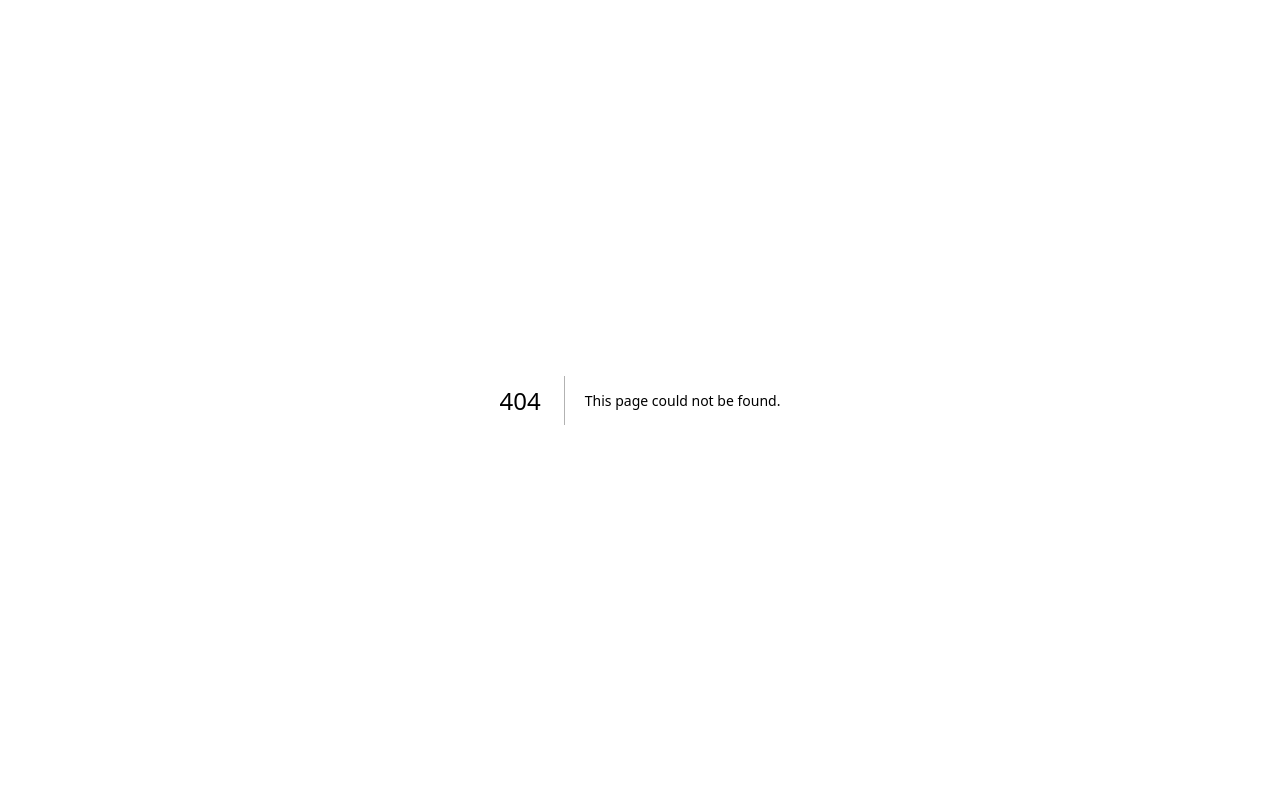
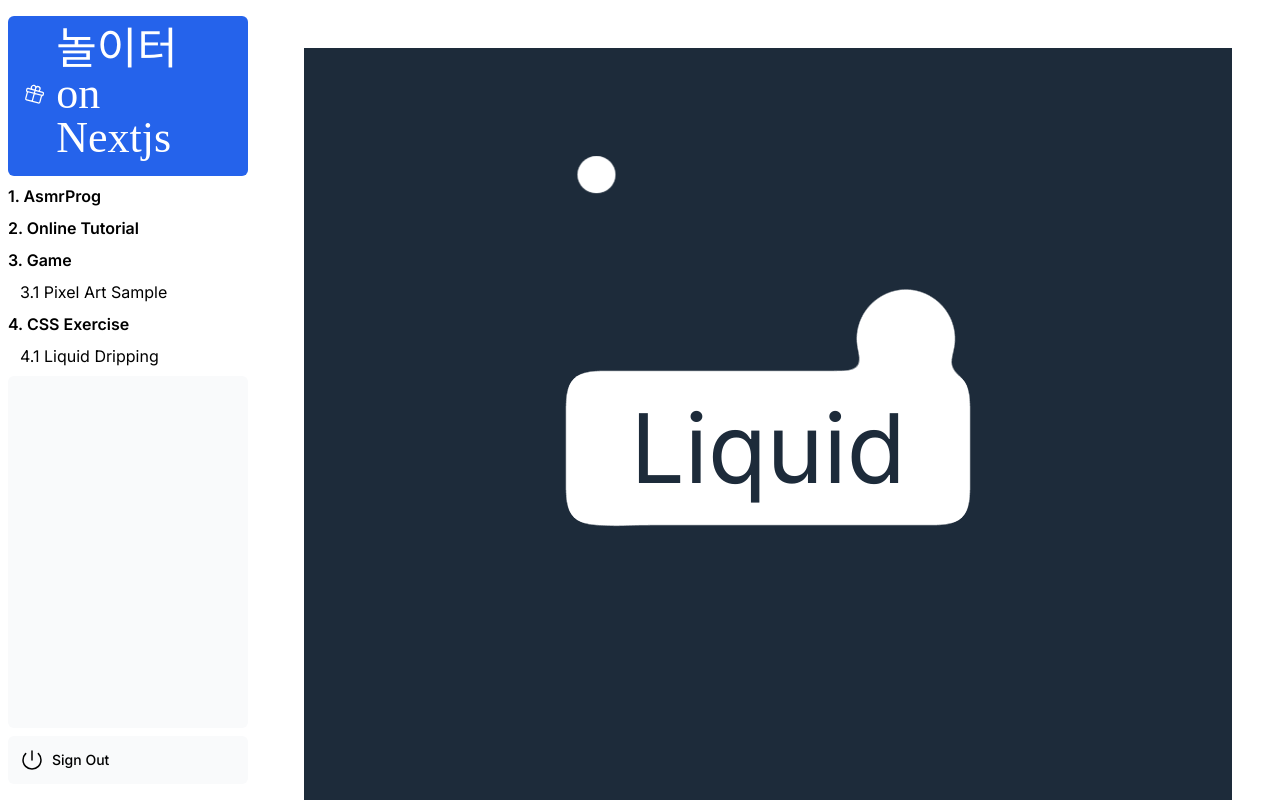
Before and after one commit to truerain/nextjs-sandbox, a Next.js app: page /sandbox/css/liquiddripping in a window 1280 px wide. Before the commit this address had no page. Built offline with nearby package versions, Linux system fonts and the light colour scheme; a web font is replaced by a local one.

Commit message:
add Liquid Dripping

```diff
--- /dev/null
+++ b/src/app/sandbox/css/cssgrid/cssgrid.module.css
@@ -0,0 +1,23 @@
+.container {
+  display: grid;
+  grid-template-rows: 100px 100px 100px 100px 100px 100px;
+  grid-template-columns: 100px 100px 100px 100px 100px 100px;
+}
+
+.item {
+
+}
+
+.item_1 {
+  grid-row: 1 / 3;
+  grid-column: 1 /5;
+}
+
+.item_2 {
+  grid-row: span 2;
+  grid-column: span 2;
+}
+
+.item_3 {
+  grid-area: 3 / 1/ -1/ -1;
+}
--- /dev/null
+++ b/src/app/sandbox/css/cssgrid/page.tsx
@@ -0,0 +1,17 @@
+'use client'
+
+import React from 'react'
+import styles from './cssgrid.module.css'
+
+export default function Sandbox() {
+  return (
+    <div>
+      CSS Grid 연습
+      <div className={styles.container}>
+        <div className={`${styles.item} ${styles.item_1}`}>1</div>
+        <div className={`${styles.item} ${styles.item_2}`}>2</div>
+        <div className={`${styles.item} ${styles.item_3}`}>3</div>
+      </div>
+    </div>
+  )
+}
--- /dev/null
+++ b/src/app/sandbox/css/liquiddripping/liquidDripping.module.css
@@ -0,0 +1,58 @@
+.container {
+  overflow: hidden;
+}
+
+.section1 {
+  position: relative;
+  width: 100%;
+  height: 100vh;
+  background: #1d2b3a;
+  display: flex;
+  justify-content: center;
+  align-items: center;
+}
+
+.box{
+  position: relative;
+  width: 400px;
+  height: 150px;
+  background: #fff;
+  border-radius: 20px;
+  filter: url(#gooey);
+}
+
+.title {
+  position: absolute;
+  font-size: 6em;
+  color: #1d2b3a;
+}
+
+.drops{
+  position: absolute;
+  top: 0;
+  width: 20px;
+  aspect-ratio: 1/1;
+  background: #fff;
+  border-radius: 50%;
+  z-index: 1000;
+
+  animation: animate 5s ease-in-out forwards;
+}
+
+@keyframes animate {
+  0% {
+    transform: translateX(-50%) translateY(calc(-40vh - 100%));
+  }
+  25% {
+    transform: translateX(-50%) translateY(-100%);
+  }
+  50% {
+    transform: translateX(-50%) translateY(0);
+  }
+  75% {
+    transform: translateX(-50%) translateY(100%);
+  }
+  100% {
+    transform: translateX(-50%) translateY(calc(80vh - 100%));
+  }
+}
--- /dev/null
+++ b/src/app/sandbox/css/liquiddripping/page.tsx
@@ -0,0 +1,49 @@
+'use client'
+
+import React, { useEffect, createElement, useRef, useState } from 'react'
+import styles from './liquidDripping.module.css'
+
+interface Drop {
+  id: number;
+}
+
+export default function LiquidDripping() {
+  const [drops, setDrops]  = useState<Drop[]>([]);
+
+  useEffect(() => {
+    const interval = setInterval( () => {
+      setDrops(prevDrops => [...prevDrops,
+                              { id: prevDrops.length }
+                            ])
+    }, 1000)
+
+  }, [])
+
+  return (
+    <div className={styles.container}>
+      <section className={styles.section1}>
+        <div className={styles.box}>
+          {drops.map(drop => (
+            <div className={styles.drops}
+              key={drop.id}
+              style={{ width: `${Math.random() * 100}px`,  left: `${Math.random() * 400 }px`}}></div>
+          ))}
+        </div>
+        <h2 className={styles.title}>Liquid</h2>
+      </section>
+      <svg xmlns="http://www.w3.org/2000/svg" version="1.1">
+        <defs>
+          <filter id="gooey">
+            <feGaussianBlur in="SourceGraphic" stdDeviation="10" result="blur" />
+            <feColorMatrix in="blur" mode="matrix"
+              values="1 0 0 0 0
+                      0 1 0 0 0
+                      0 0 1 0 0
+                      0 0 0 18 -7" result="gooey" />
+            <feBlend in="SourceGraphic" in2="gooey" />
+          </filter>
+        </defs>
+      </svg>
+    </div>
+  )
+}
--- /dev/null
+++ b/src/app/sandbox/css/loadinganim/page.tsx
@@ -0,0 +1,14 @@
+'use client'
+
+import React from 'react'
+import styles from './loading.module.css'
+
+export default function Sandbox() {
+  return (
+    <div>
+      <div className={styles.loader}>
+        <span></span>
+      </div>
+    </div>
+  )
+}
--- a/src/ui/nav-links.tsx
+++ b/src/ui/nav-links.tsx
@@ -17,6 +17,8 @@ const links = [
   { name: '2. Online Tutorial', level: 1},
   { name: '3. Game', level: 1},
   { name: '3.1 Pixel Art Sample', href: '/sandbox/pixelartgame', level: 2},
+  { name: '4. CSS Exercise', level: 1},
+  { name: '4.1 Liquid Dripping', href: '/sandbox/css/liquiddripping', level: 2},
 ];
 
 export default function NavLinks() {
```
